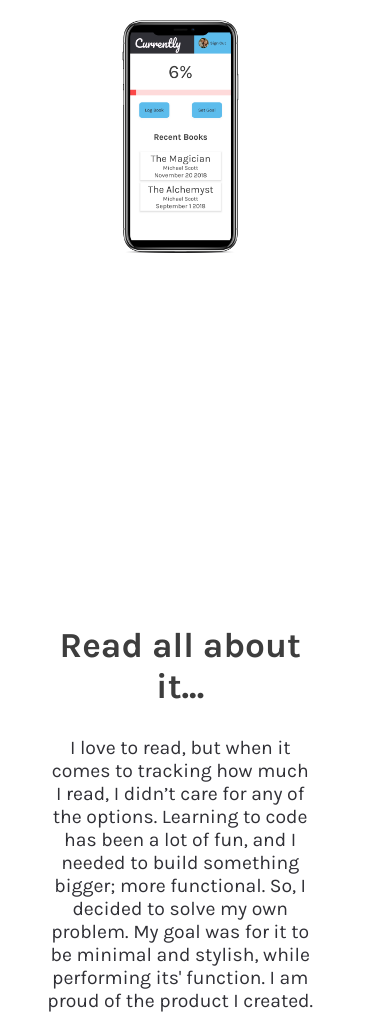
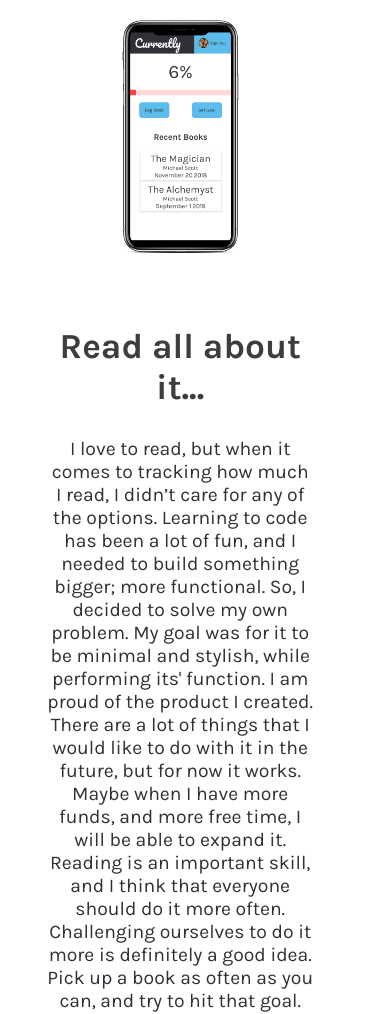
Before and after one commit to jacobc1204/currently--infosite, a Gatsby site: page / in a window 390 px wide. Shown: the part 1078-2092 px from the top of the page. Built offline with nearby package versions, Linux system fonts and the light colour scheme; Gatsby itself is replaced by a stand-in of ours.

Commit message:
fixing mobile layout

```diff
--- a/src/pages/index.js
+++ b/src/pages/index.js
@@ -29,6 +29,10 @@ const Conclusion = styled.p`
   grid-column: 1 / -1;
   height: 700px;
   margin-top: 17em;
+
+  @media (max-width: 700px) {
+    margin-top: 0;
+  }
 `
 
 const Words = styled.div`
```
